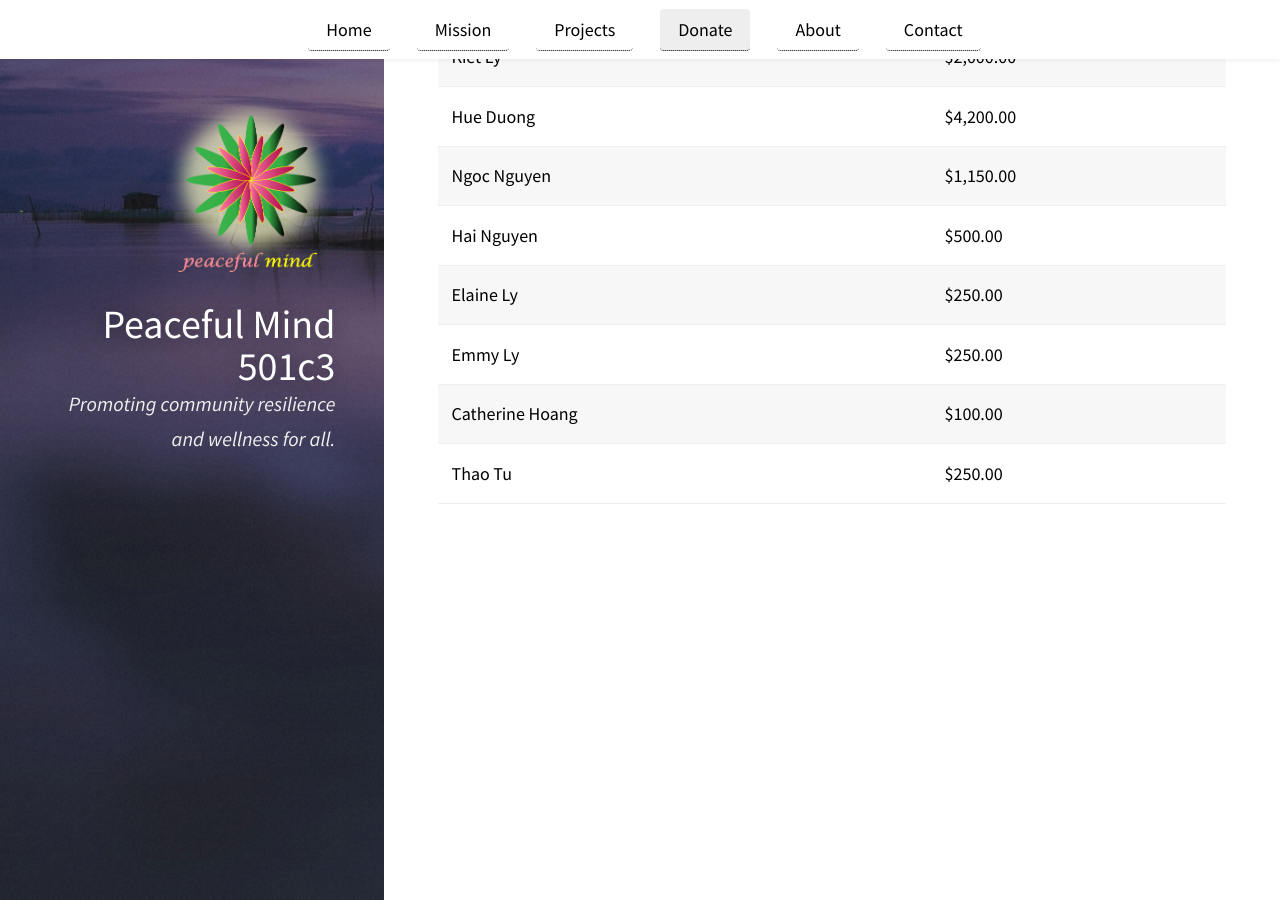
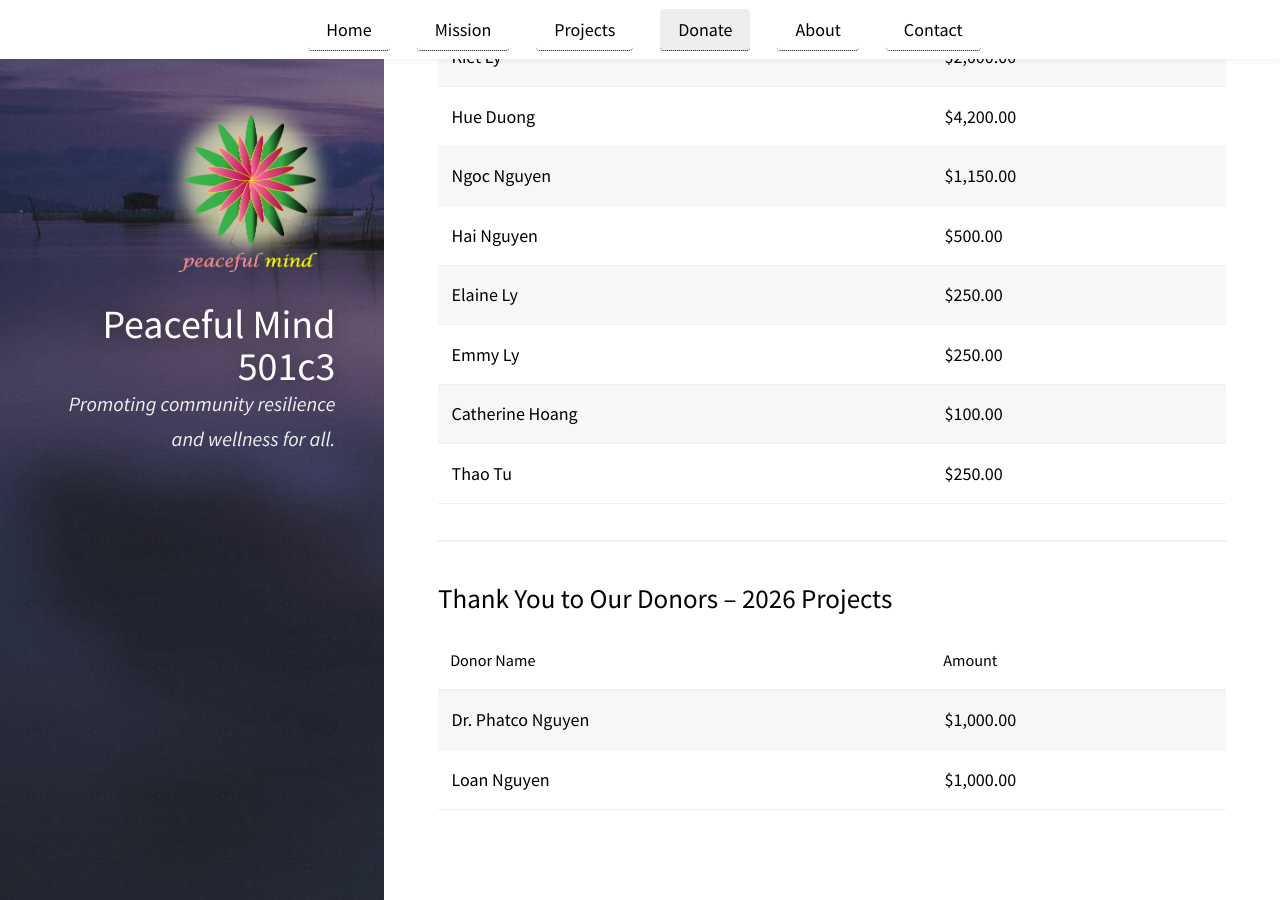
Before and after one commit to peacefulcenter/peacefulcenter.github.io, a Jekyll site: the page built from pages/donate.md, in a window 1280 px wide and 900 px high, scrolled down 1810 px. Built offline with Jekyll 4.4.1, drawn with Linux system fonts in a browser that asks for light colours; our own code applies the rules of GitHub Pages for plain Markdown files.

Commit message:
Add 2026 Donors

```diff
--- a/pages/donate.md
+++ b/pages/donate.md
@@ -91,3 +91,12 @@ _Peaceful Mind 501C3 is a tax-exempt organization. Your donation is tax deductib
 | Emmy Ly           | $250.00   |
 | Catherine Hoang   | $100.00   |
 | Thao Tu           | $250.00   |
+
+---
+
+## Thank You to Our Donors – 2026 Projects
+
+| Donor Name        | Amount    |
+|-------------------|-----------|
+| Dr. Phatco Nguyen | $1,000.00 |
+| Loan Nguyen       | $1,000.00 |
```
Also changed, not shown: pages/projects.md (+1 -1 lines).
